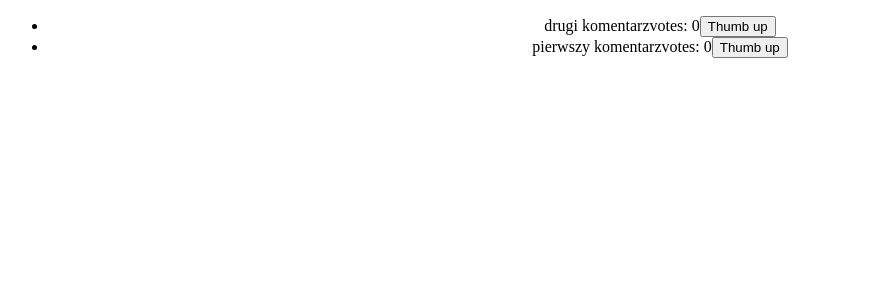
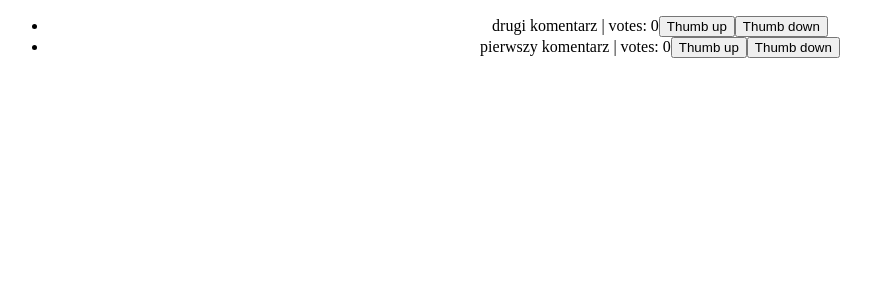
Before and after one commit to busik90/19.7.zadanie, a React (Create React App) app: page / in a window 1280 px wide. Shown: the top 300 px of the page, without its empty margins (0-871 px from the left). Built offline with nearby package versions, Linux system fonts and the light colour scheme.

Commit message:
Add thumbDownComment function

```diff
--- a/src/Comment/Comment.js
+++ b/src/Comment/Comment.js
@@ -1,10 +1,11 @@
 import React from 'react';
 
-const Comment = ({ text, votes, id, thumbUpComment }) =>
+const Comment = ({ text, votes, id, thumbUpComment, thumbDownComment }) =>
   <li>
     {text}
-    <span>votes: {votes}</span>
+    <span> | votes: {votes}</span>
     <button onClick={() => thumbUpComment(id)}>Thumb up</button>
+    <button onClick={() => thumbDownComment(id)}>Thumb down</button>
   </li>;
 
 export default Comment;
--- a/src/Comment/CommentContainer.js
+++ b/src/Comment/CommentContainer.js
@@ -3,7 +3,8 @@ import Comment from './Comment';
 import { comments } from '../actions'
 
 const mapDispatchToProps = dispatch => ({
-  thumbUpComment: (id) => dispatch(comments.thumbUp(id))
+  thumbUpComment: id => dispatch(comments.thumbUp(id)),
+  thumbDownComment: id => dispatch(comments.thumbDown(id))
 });
 
 export default connect(null, mapDispatchToProps)(Comment);
```
